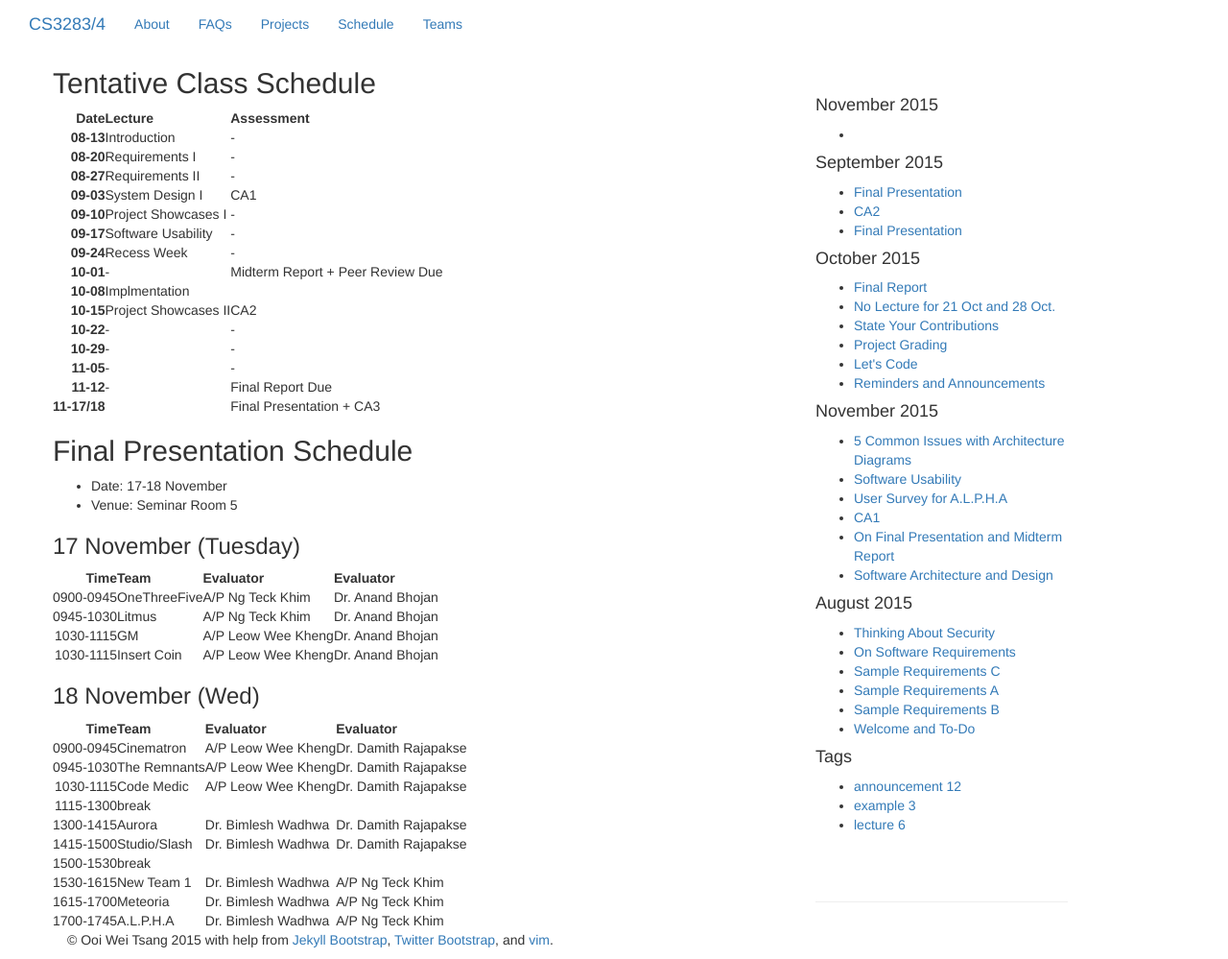
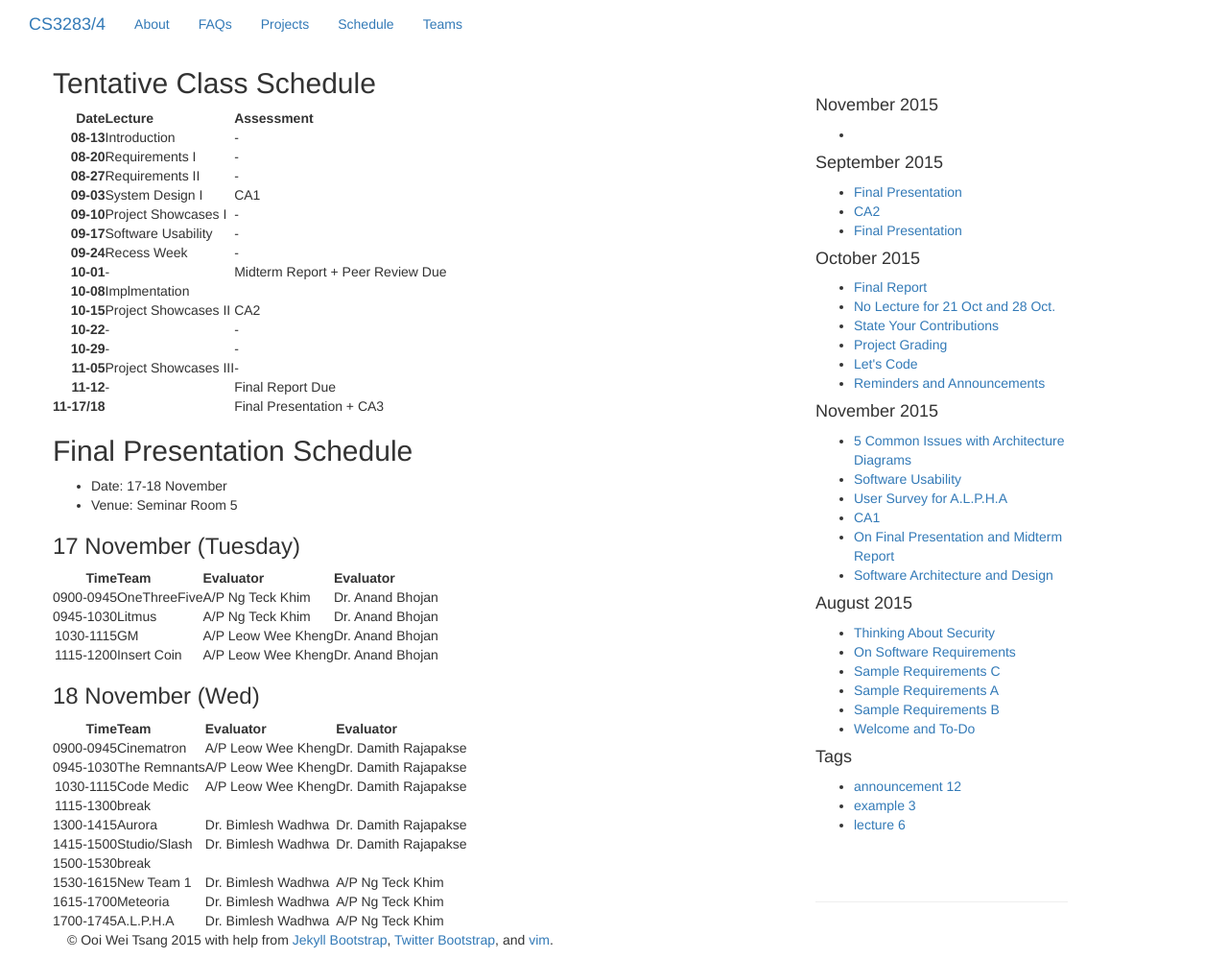
Before and after one commit to nus-mtp/1516, a Jekyll site: the page built from schedule.md, in a window 1280 px wide. Shown: the whole page at 96% size. Built offline with Jekyll 4.4.1, drawn with Linux system fonts in a browser that asks for light colours; nearby versions of some CDN libraries; library files that are not in the unit come from our copies; Markdown is read by kramdown in place of the engine named in the settings.

Commit message:
Fixed timing bug

```diff
--- a/schedule.md
+++ b/schedule.md
@@ -20,7 +20,7 @@ group: navigation
 | **10-15** | Project Showcases II | CA2 |
 | **10-22** | - | - |
 | **10-29** | - | - |
-| **11-05** | - | - |
+| **11-05** | Project Showcases III | - |
 | **11-12** | - | Final Report Due  |
 | **11-17/18** |  | Final Presentation + CA3 |
 
@@ -37,7 +37,7 @@ group: navigation
 | 0900-0945 | OneThreeFive | A/P Ng Teck Khim | Dr. Anand Bhojan |
 | 0945-1030 | Litmus | A/P Ng Teck Khim | Dr. Anand Bhojan |
 | 1030-1115 | GM | A/P Leow Wee Kheng | Dr. Anand Bhojan |
-| 1030-1115 | Insert Coin | A/P Leow Wee Kheng | Dr. Anand Bhojan |
+| 1115-1200 | Insert Coin | A/P Leow Wee Kheng | Dr. Anand Bhojan |
 
 ### 18 November (Wed)
 
```
